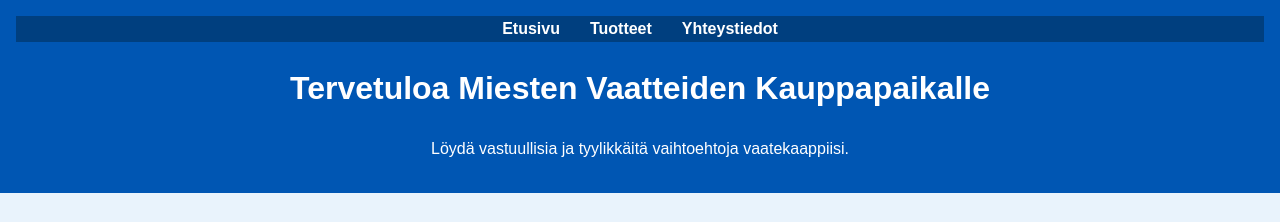
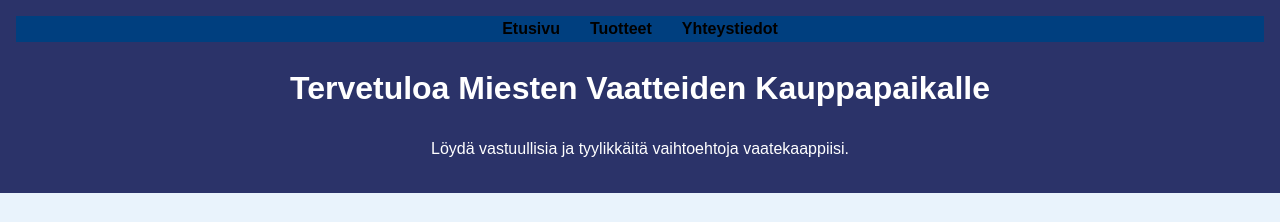
Before and after one commit to Vaittinen/Vaittinen.github.io, a plain HTML site: page index.html in a window 1280 px wide. Shown: the top 222 px of the page. Drawn offline with Linux system fonts and the light colour scheme.

Commit message:
tyylin muutos2

```diff
--- a/styles.css
+++ b/styles.css
@@ -9,7 +9,7 @@ body {
 
 /* Otsikko ja navigointi */
 header {
-    background-color: #0056b3; /* Tumma sininen tausta */
+    background-color: #2B3369; /* Tumma sininen tausta */
     color: white;
     text-align: center;
     padding: 1rem;
@@ -29,7 +29,7 @@ nav ul li {
 }
 
 nav ul li a {
-    color: white;
+    color: black;
     text-decoration: none;
     font-weight: bold;
     transition: color 0.3s ease;
```
